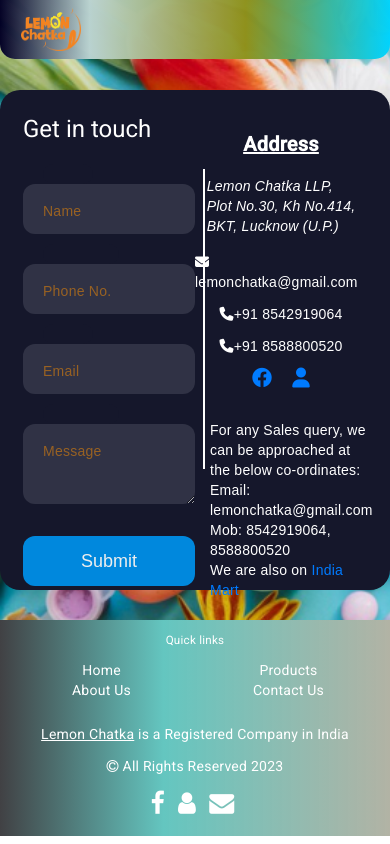
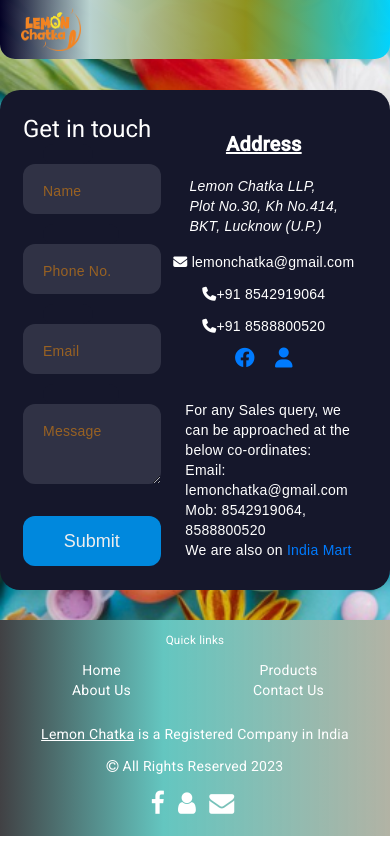
Before and after one commit to sagarrishabh30/AngularWebsite, an Angular app in the folder Website/: page /contact in a window 390 px wide. Built offline with nearby package versions, Linux system fonts and the light colour scheme.

Commit message:
added css

```diff
--- a/Website/src/app/contact/contact.component.css
+++ b/Website/src/app/contact/contact.component.css
@@ -160,6 +160,15 @@ h1 {
     padding-top: 30px;
 }
 
-@media only screen and (max-width:992px)  {
+@media only screen and (max-width:463px)  {
+    .flex-left {
+        width: 40%;
+    }
 
+    .flex-right {
+        width: 60%;
+    }
+    .verticalLine{
+        display: none;
+    }
 }
```
